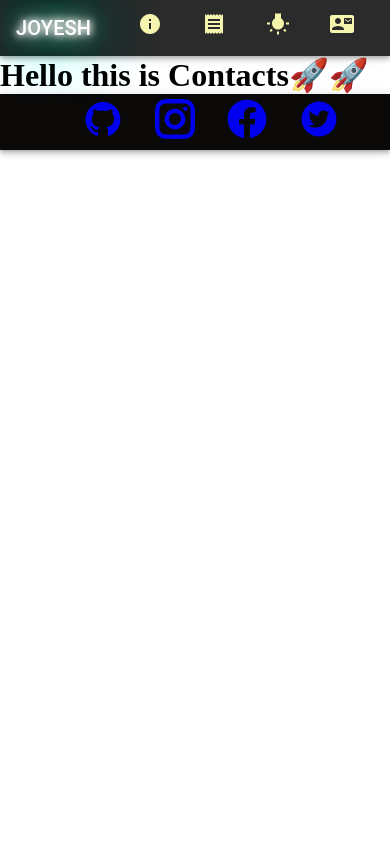
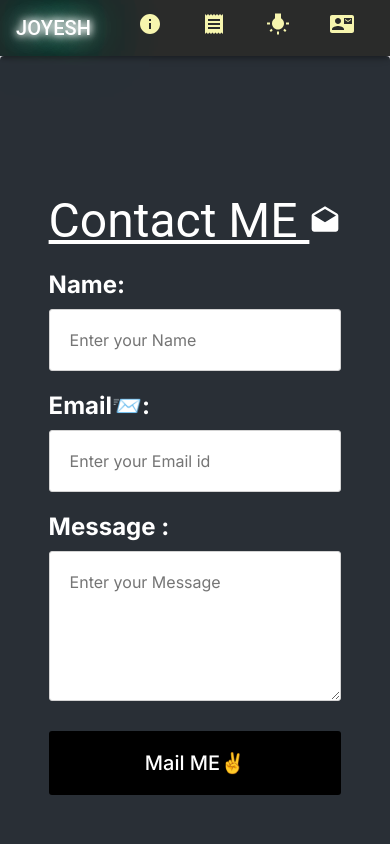
Before and after one commit to JoyeshDebnath/Resume-App-React, a React (Create React App) app in the folder resume-app/: page /contacts in a window 390 px wide. Shown: the top 844 px of the page. Built offline with nearby package versions, Linux system fonts and the light colour scheme.

Commit message:
contact page is set up
contact page set up,firebase set up and  responsive styling of form set up

```diff
--- a/resume-app/package.json
+++ b/resume-app/package.json
@@ -10,6 +10,7 @@
     "@testing-library/user-event": "^12.1.10",
     "apexcharts": "^3.27.3",
     "bootstrap": "^4.6.0",
+    "firebase": "^8.9.1",
     "react": "^17.0.2",
     "react-apexcharts": "^1.3.9",
     "react-bootstrap": "^1.6.1",
--- /dev/null
+++ b/resume-app/src/App.css
@@ -0,0 +1,87 @@
+@import url("https://fonts.googleapis.com/css2?family=Inter:wght@100;200;300;400;500;600;700;800;900&display=swap");
+
+* {
+  margin: 0;
+  padding: 0;
+  box-sizing: border-box;
+}
+
+body {
+  background-color: rgb(248, 246, 253);
+}
+
+body,
+input,
+textarea,
+button {
+  font-family: "Inter", sans-serif;
+}
+
+.app {
+  width: 400px;
+  margin: 0 auto;
+  height: 100vh;
+}
+
+/* Contact.js */
+.form {
+  height: 100vh;
+  color:"white";
+  /* min-width: 50vw; */
+  /* background-color: #000000; */
+  display: flex;
+  flex-direction: column;
+  justify-content: center;
+}
+
+.form > h1 {
+  margin-bottom: 30px;
+}
+
+.form > input,
+textarea {
+  padding: 20px;
+  border-radius: 3px;
+  /* box-shadow: 0px 0px 5px rgba(0, 0, 0, 0.137); */
+  margin-bottom: 20px;
+  border: 1px solid lightgray;
+  /* border: none; */
+  background: #fff;
+  font-size: 16px;
+  color: rgb(0, 0, 32);
+  outline: none;
+}
+
+.form > input:focus,
+textarea:focus {
+  border: 1px solid rgb(0, 0, 196);
+}
+
+.form > textarea {
+  height: 150px;
+  max-width: 400px;
+  min-height: 100px;
+}
+
+.form > label {
+  padding-bottom: 10px;
+  color: "white";
+  font-weight: bold;
+}
+
+.form > button {
+  padding: 20px;
+  border: none;
+  background-color: rgb(2, 2, 110);
+  font-weight: 500;
+  font-size: 20px;
+  border-radius: 3px;
+  color: #fff;
+  cursor: pointer;
+  transition: 0.2s ease-in-out;
+  margin-top: 10px;
+}
+
+.form > button:hover {
+  background-color: rgb(0, 0, 196);
+}
--- a/resume-app/src/App.js
+++ b/resume-app/src/App.js
@@ -5,7 +5,7 @@ import Footer from "./components/Footer/Footer";
 import { BrowserRouter, Route } from "react-router-dom";
 import Projects from "./components/Projects/Projects";
 import Resume from "./components/Resume/Resume";
-import Contact from "./components/Contact/Contact";
+import ContactWrapper from "./components/Contact/ContactWrapper";
 import About from "./components/About/About";
 const App = () => {
 	return (
@@ -14,7 +14,7 @@ const App = () => {
 			<Route path="/" exact component={About} />
 			<Route path="/projects" exact component={Projects} />
 			<Route path="/resume" exact component={Resume} />
-			<Route path="/contacts" exact component={Contact} />
+			<Route path="/contacts" exact component={ContactWrapper} />
 			<Footer />
 		</BrowserRouter>
 	);
--- a/resume-app/src/components/Contact/Contact.js
+++ b/resume-app/src/components/Contact/Contact.js
@@ -1,10 +1,110 @@
-import React from "react";
+import React, { useState } from "react";
+import "../../App.css";
+import { db } from "../../firebase";
+import { Grid, makeStyles, Typography } from "@material-ui/core";
+import DraftsIcon from "@material-ui/icons/Drafts";
+
+const useStyles = makeStyles((theme) => ({
+	root: {
+		flexGrow: 1,
+	},
+	heading: {
+		color: "white",
+	},
+	form: {
+		backgroundColor: "#000000",
+	},
+}));
 
 const Contact = () => {
+	const [name, setName] = useState("");
+	const [email, setEmail] = useState("");
+	const [message, setMessage] = useState("");
+	const [loader, setLoader] = useState(false);
+
+	// handleSubmit()
+
+	const handleSubmit = (event) => {
+		event.preventDefault();
+		setLoader(true);
+		db.collection("contacts")
+			.add({
+				Name: name,
+				Email: email,
+				Message: message,
+			})
+			.then(() => {
+				setLoader(false);
+				alert("Your Message Has Been Send To Joyesh!!Have A great Day!🙋‍♂️");
+			})
+			.catch((error) => {
+				setLoader(false);
+				alert(error.message);
+			});
+
+		// set all the inputs to default
+		setName("");
+		setEmail("");
+		setMessage("");
+	};
+
+	const classes = useStyles();
 	return (
-		<div>
-			<h1> Hello this is Contacts🚀🚀</h1>
-		</div>
+		<Grid
+			className={classes.root}
+			container
+			// spacing={3}
+
+			direction="column"
+			justifyContent="center"
+			alignItems="center"
+			style={{ backgroundColor: "#292F36" }}
+		>
+			<form className="form" onSubmit={handleSubmit}>
+				<Typography
+					variant="h3"
+					className={classes.heading}
+					style={{ textDecoration: "underline" }}
+				>
+					Contact ME {"    "}
+					<DraftsIcon style={{ fontSize: "2rem" }} />
+				</Typography>
+
+				<br />
+				<label className={classes.heading} style={{ fontSize: "1.5rem" }}>
+					Name:
+				</label>
+				<input
+					type="text"
+					placeholder="Enter your Name"
+					value={name}
+					onChange={(e) => setName(e.target.value)}
+				/>
+				<label className={classes.heading} style={{ fontSize: "1.5rem" }}>
+					Email📨:
+				</label>
+				<input
+					type="email"
+					placeholder="Enter your Email id "
+					value={email}
+					onChange={(e) => setEmail(e.target.value)}
+				/>
+				<label className={classes.heading} style={{ fontSize: "1.5rem" }}>
+					Message :
+				</label>
+				<textarea
+					placeholder="Enter your Message"
+					value={message}
+					onChange={(e) => setMessage(e.target.value)}
+				/>
+				<button
+					type="submit"
+					style={{ background: loader ? "#ccc" : " #000000" }}
+				>
+					Mail ME✌️
+				</button>
+			</form>
+		</Grid>
 	);
 };
 
--- /dev/null
+++ b/resume-app/src/components/Contact/ContactWrapper.js
@@ -0,0 +1,41 @@
+import React from "react";
+import { makeStyles } from "@material-ui/core/styles";
+import Card from "@material-ui/core/Card";
+import CardActions from "@material-ui/core/CardActions";
+import CardContent from "@material-ui/core/CardContent";
+import Button from "@material-ui/core/Button";
+import Typography from "@material-ui/core/Typography";
+import Contact from "./Contact";
+
+const useStyles = makeStyles({
+	root: {
+		minWidth: "80%",
+	},
+	bullet: {
+		display: "inline-block",
+		margin: "0 2px",
+		transform: "scale(0.8)",
+	},
+	title: {
+		fontSize: 14,
+	},
+	pos: {
+		marginBottom: 12,
+	},
+});
+
+export default function Skill() {
+	const classes = useStyles();
+	const bull = <span className={classes.bullet}>•</span>;
+
+	return (
+		<Card className={classes.root} style={{ backgroundColor: "#292F36" }}>
+			<CardContent>
+				<Contact />
+			</CardContent>
+			{/* <CardActions>
+				<Button size="small">Learn More</Button>
+			</CardActions> */}
+		</Card>
+	);
+}
--- /dev/null
+++ b/resume-app/src/firebase.js
@@ -0,0 +1,14 @@
+import firebase from "firebase";
+
+var firebaseApp = firebase.initializeApp({
+	apiKey: "AIzaSyC4KhYzKwyoAnsWPoKfTlFJp5a3Cd3pnPk",
+	authDomain: "my-resume-f4339.firebaseapp.com",
+	projectId: "my-resume-f4339",
+	storageBucket: "my-resume-f4339.appspot.com",
+	messagingSenderId: "696880760127",
+	appId: "1:696880760127:web:88a4e3b6d78a8e421d7f8a",
+});
+
+var db = firebaseApp.firestore();
+
+export { db };
```
Also changed, not shown: 2 other files (tests, documents, lock files or other folders).
